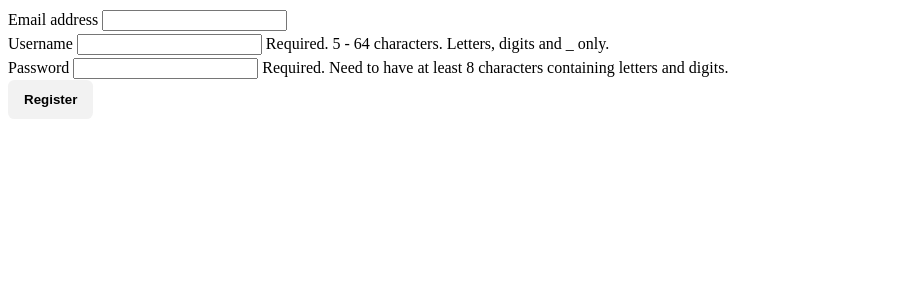
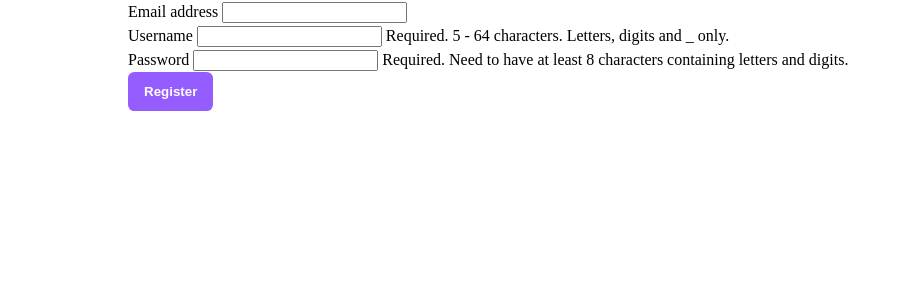
Before and after one commit to lovvskillz/caracara, a Django app: page /auth/register/ in a window 1280 px wide. Shown: the top 300 px of the page, without its empty margins (0-903 px from the left). Run offline with Django 4.2, Linux system fonts and the light colour scheme; some libraries are stand-ins or nearby versions.

Commit message:
updated css classes

```diff
--- a/caraauth/templates/caraauth/login.html
+++ b/caraauth/templates/caraauth/login.html
@@ -5,6 +5,6 @@
     <form method="post" action="{% url 'web:auth:login' %}">
         {% render_form login_form %}
         {% csrf_token %}
-        <button class="btn btn-primary">{% trans "Login" %}</button>
+        <button class="btn btn--primary">{% trans "Login" %}</button>
     </form>
 {% endblock %}
--- a/caraauth/templates/caraauth/register.html
+++ b/caraauth/templates/caraauth/register.html
@@ -5,6 +5,6 @@
     <form method="post" action="{% url 'web:auth:register' %}">
         {% render_form register_form %}
         {% csrf_token %}
-        <button class="btn btn-primary">{% trans "Register" %}</button>
+        <button class="btn btn--primary">{% trans "Register" %}</button>
     </form>
 {% endblock %}
--- a/carautils/templates/base.html
+++ b/carautils/templates/base.html
@@ -8,7 +8,7 @@
     <script src="{% static 'js/vue.js' %}"></script>
     <title>CaraCara</title>
 </head>
-<body>
+<body class="container">
 {% include 'partials/messages.html' %}
 {% block body %}{% endblock %}
 {% block script %}{% endblock %}
```
